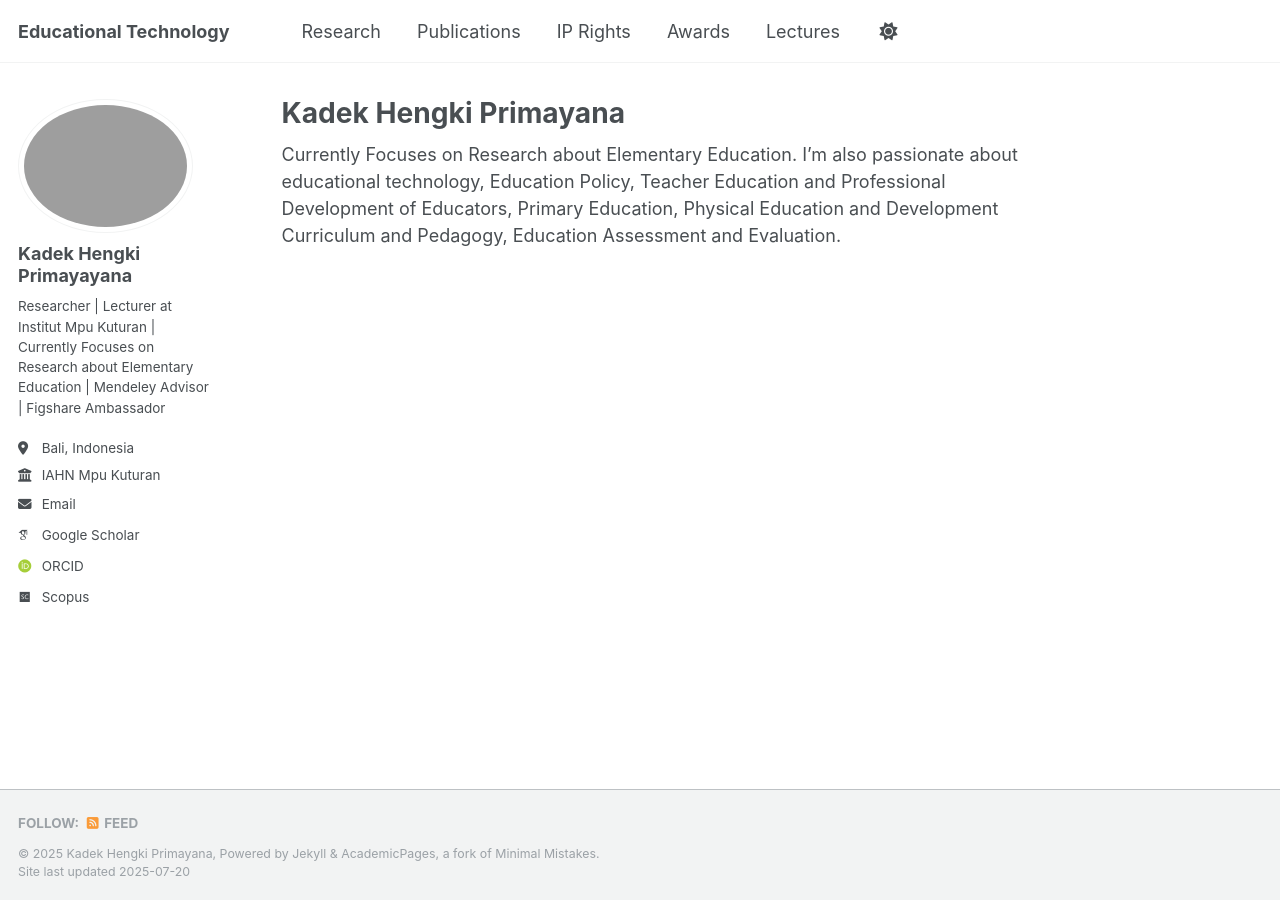
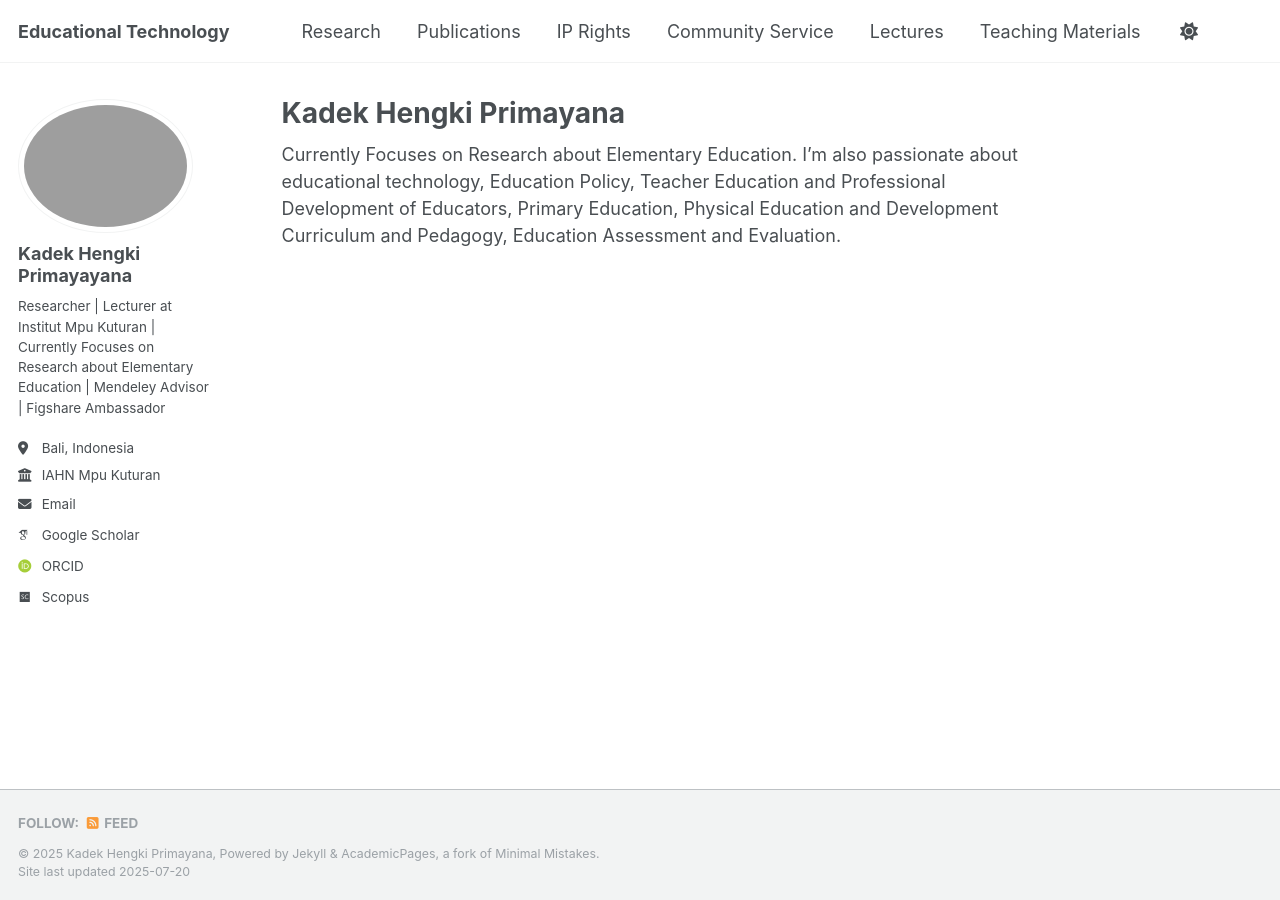
Before and after one commit to hengkiprimayana/hengkiprimayana.github.io, a Jekyll site: the page built from _pages/about.md, in a window 1280 px wide. Built offline with Jekyll 4.4.1, drawn with Linux system fonts in a browser that asks for light colours; some web fonts are replaced; a script that is not in the unit is left out.

Commit message:
Update navigation.yml

```diff
--- a/_data/navigation.yml
+++ b/_data/navigation.yml
@@ -32,11 +32,14 @@ main:
   - title: "IP Rights"
     url: /ipr/
 
-  - title: "Awards"
-    url: /awards/
+  - title: "Community Service"
+    url: /community-service/
 
   - title: "Lectures"
     url: /lecturer/
+
+  - title: "Teaching Materials"
+    url: /material/
 
   # - title: "CV"
   #   url: /cv-json/
```
